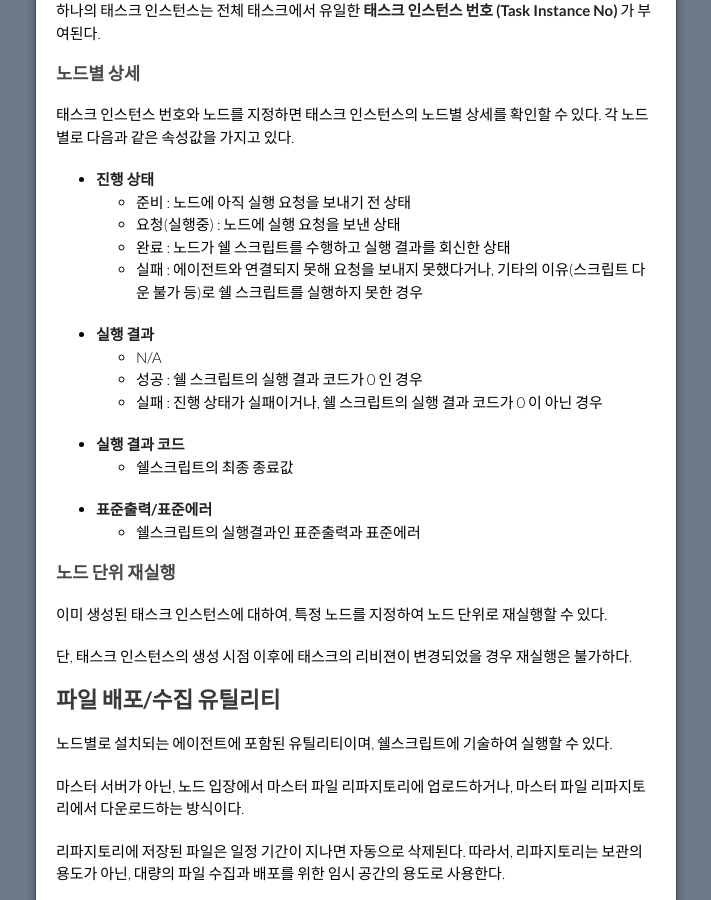
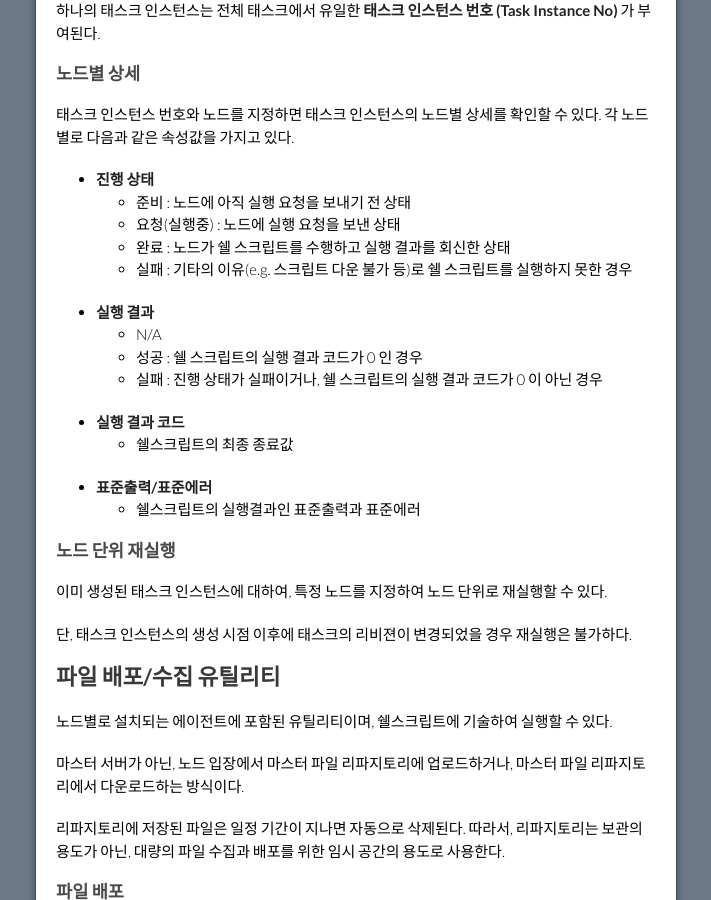
Before and after one commit to opmate/opmate.github.io, a Jekyll site: the page built from document/Overview.md, in a window 1280 px wide and 900 px high, scrolled down 4466 px. Shown: the whole window, without its empty margins (284-995 px from the left). Built offline with Jekyll 4.4.1, drawn with Linux system fonts in a browser that asks for light colours; our own code applies the rules of GitHub Pages for plain Markdown files; a script that is not in the unit is left out; the repository's description, which GitHub fills in, is left out.

Commit message:
Update Overview.md

```diff
--- a/document/Overview.md
+++ b/document/Overview.md
@@ -180,7 +180,7 @@ description: Overview
   - 준비 : 노드에 아직 실행 요청을 보내기 전 상태
   - 요청(실행중) : 노드에 실행 요청을 보낸 상태
   - 완료 : 노드가 쉘 스크립트를 수행하고 실행 결과를 회신한 상태
-  - 실패 : 에이전트와 연결되지 못해 요청을 보내지 못했다거나, 기타의 이유(스크립트 다운 불가 등)로 쉘 스크립트를 실행하지 못한 경우
+  - 실패 : 기타의 이유(e.g. 스크립트 다운 불가 등)로 쉘 스크립트를 실행하지 못한 경우
 - **실행 결과**
   - N/A
   - 성공 : 쉘 스크립트의 실행 결과 코드가 0 인 경우
```
